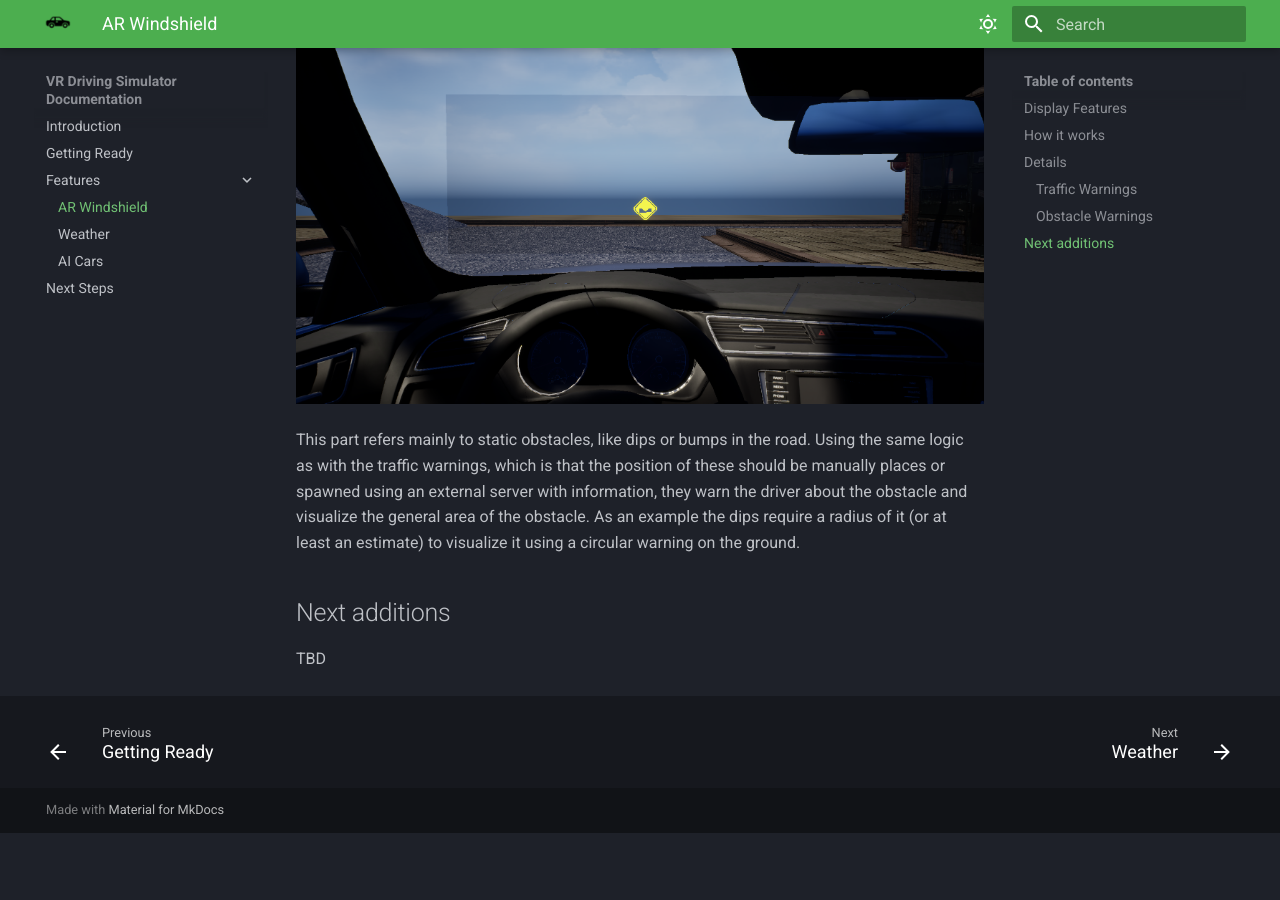
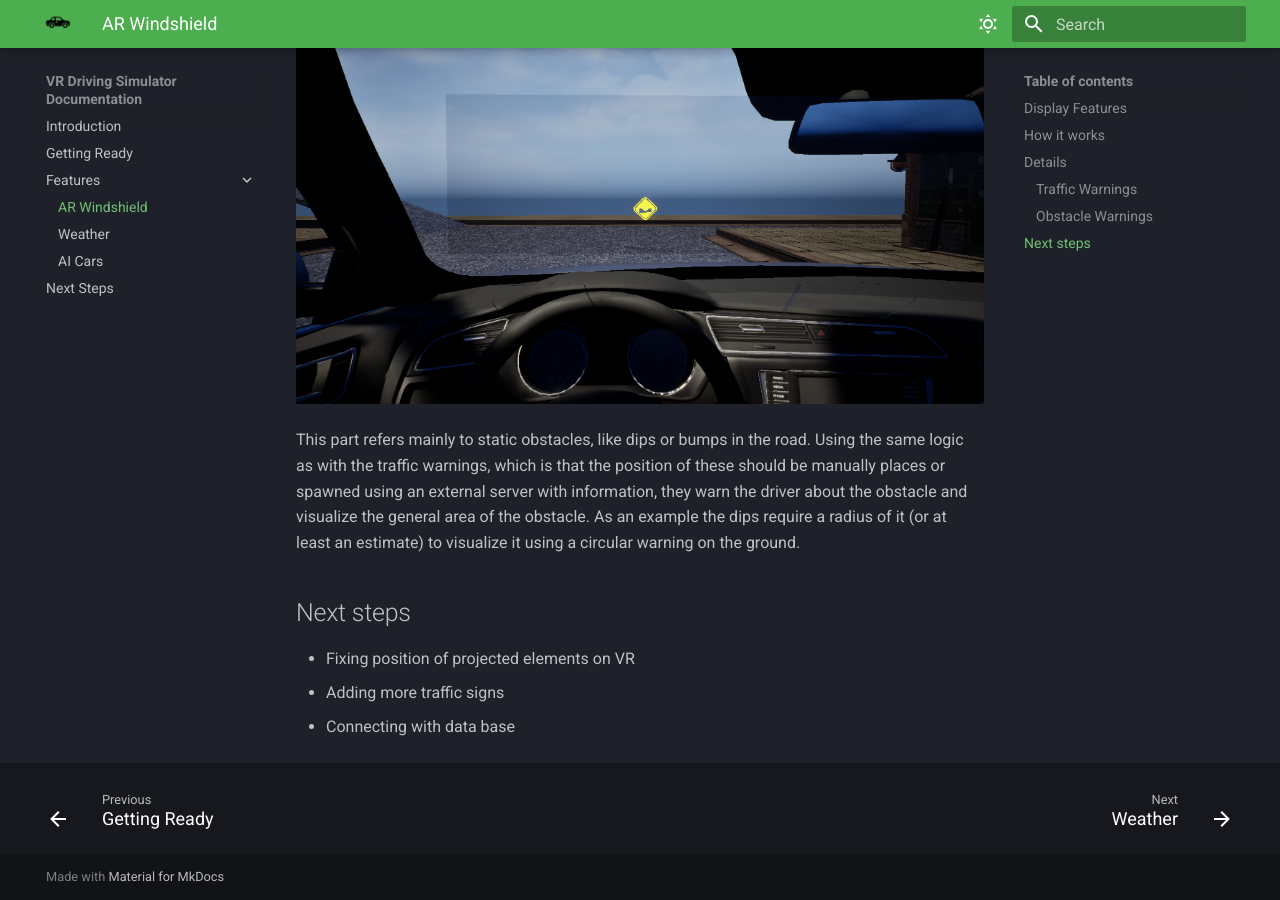
Before and after one commit to DimCharala/docs-vr-sim, an MkDocs documentation site: the page built from docs/ar-windshield.md, in a window 1280 px wide and 900 px high, scrolled down 1832 px. Built offline with MkDocs 1.6.1 and Material for MkDocs 9.7.7, drawn with Linux system fonts in a browser that asks for light colours; some web fonts are replaced; before the commit the page ends 2665 px from its top, so only the background shows below that.

Commit message:
second test commit

```diff
--- a/docs/ar-windshield.md
+++ b/docs/ar-windshield.md
@@ -33,6 +33,8 @@ While driving the user has to pay attention to the traffic laws and to traffic s
 
 This part refers mainly to static obstacles, like dips or bumps in the road. Using the same logic as with the traffic warnings, which is that the position of these should be manually places or spawned using an external server with information, they warn the driver about the obstacle and visualize the general area of the obstacle. As an example the dips require a radius of it (or at least an estimate) to visualize it using a circular warning on the ground.
 
-## Next additions
+## Next steps
 
-TBD
+* Fixing position of projected elements on VR
+* Adding more traffic signs
+* Connecting with data base
```
Also changed, not shown: docs/index.md (+0 -2 lines).
